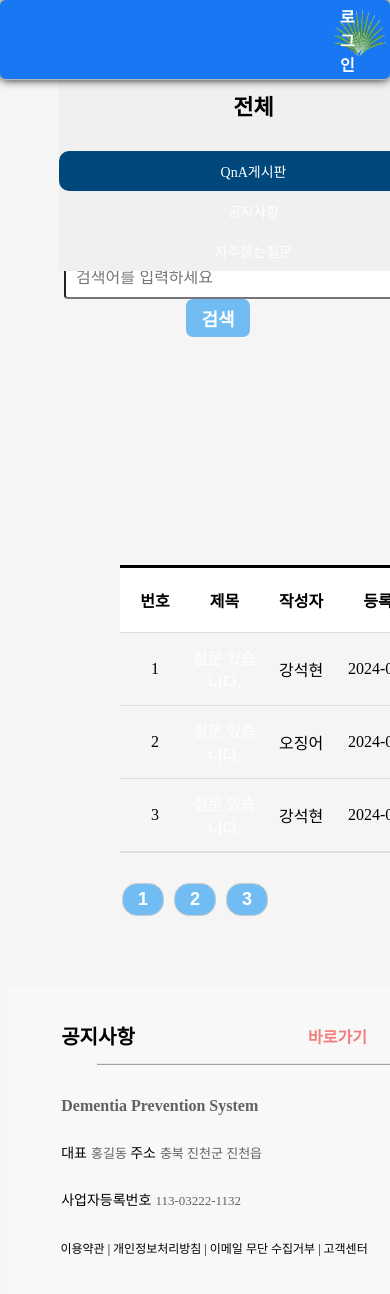
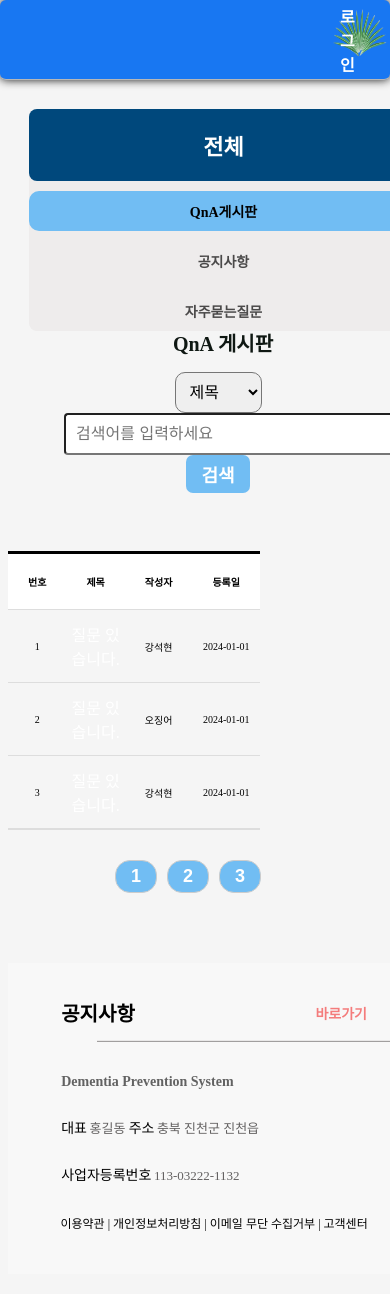
Before and after one commit to hshy1839/aginginplace-web, a React (Create React App) app: page /page2 in a window 390 px wide. Shown: the top 1294 px of the page. Built offline with nearby package versions, Linux system fonts and the light colour scheme.

Commit message:
반응형 css수정

```diff
--- a/package.json
+++ b/package.json
@@ -45,6 +45,7 @@
   "author": "",
   "license": "ISC",
   "devDependencies": {
+    "@babel/plugin-proposal-private-property-in-object": "^7.21.11",
     "nodemon": "^3.1.0"
   }
 }
--- a/src/component/Login.js
+++ b/src/component/Login.js
@@ -1,18 +1,45 @@
 import React, { useState } from 'react';
 import { Link } from 'react-router-dom';
 import '../css/Login.css';
+import axios from 'axios';
 
 const Login = () => {
   const [username, setUsername] = useState('');
   const [password, setPassword] = useState('');
-  const [saveId, setSaveId] = useState(false);
 
-  const handleSubmit = (e) => {
+  const handleSubmit = async (e) => {
     e.preventDefault();
-    console.log('Username:', username);
-    console.log('Password:', password);
-    console.log('Save ID:', saveId);
+
+
+    if (!username || !password) {
+      alert('아이디와 비밀번호를 입력하세요.');
+      return;
+    }
+
+    try {
+      const response = await axios.post('/api/login', {
+        username,
+        password
+      });
+
+      if (response.status === 200) {
+
+        const user = response.data;
+        if (user) {
+          window.location.href = '/main';
+        } else {
+          alert('아이디 또는 비밀번호를 확인하세요.');
+        }
+      } else {
+        alert('서버 오류가 발생했습니다.');
+      }
+    } catch (error) {
+      console.error('로그인 오류:', error);
+      alert('로그인 중 오류가 발생했습니다.');
+    }
   };
+
+
 
   return (
     <div className='login-container'>
@@ -28,15 +55,6 @@ const Login = () => {
                 </div>
                 <div className="form-group">
                   <input type="password" id="password" title="비밀번호" name="password" value={password} onChange={(e) => setPassword(e.target.value)} className="form-control flush" placeholder="비밀번호" />
-                </div>
-                <div className="form-group">
-                  <input type="checkbox" name="saveId" id="saveId" className="sr-only" checked={saveId} onChange={() => setSaveId(!saveId)} />
-                  <label htmlFor="saveId" className="custom-label custom-label-sm">
-                    <span className="check-primary">
-                      <i className="xi-check"></i>
-                      아이디 저장
-                    </span>
-                  </label>
                 </div>
                 <div className="find-group">
                   <Link to="/signup" className="text-primary">
--- a/src/component/Page4.js
+++ b/src/component/Page4.js
@@ -1,6 +1,7 @@
 import React, { useState } from 'react';
 import { Link } from 'react-router-dom';
 import '../css/Page2.css';
+import '../css/Page4.css';
 
 const QnAPage = () => {
   const [posts, setPosts] = useState([
@@ -41,7 +42,7 @@ const QnAPage = () => {
         </div>
       </div>
 
-      <div className="qna-content">
+      <div className="notice-table">
         <table>
           <thead>
             <tr>
--- a/src/component/Section1.js
+++ b/src/component/Section1.js
@@ -10,20 +10,17 @@ const Section1 = ({ handleNext }) => {
     const newAllAgreed = !allAgreed;
     setAllAgreed(newAllAgreed);
     setAgreement1(newAllAgreed);
-    setAgreement2(newAllAgreed);
   };
 
   const handleIndividualCheck = (agreement) => {
     if (agreement === 1) {
       setAgreement1(!agreement1);
-    } else if (agreement === 2) {
-      setAgreement2(!agreement2);
     }
-    setAllAgreed(agreement1 && agreement2);
+    setAllAgreed(agreement1);
   };
 
   const handleNextButton = () => {
-    if (agreement1 && agreement2) {
+    if (agreement1) {
       handleNext();
     } else {
       alert('동의가 필요합니다.');
--- a/src/css/Footer.css
+++ b/src/css/Footer.css
@@ -71,6 +71,7 @@
 @media only screen and (max-width: 480px) {
   .footer-container {
     padding: 15px;
+
   }
 
   .upper-section::before {
@@ -80,11 +81,13 @@
   .abcds {
     margin-left: 10%;
     margin-right: 10%;
+    font-size: 10px;
   }
+
 
   .babago {
     margin-right: 10%;
-    font-size: 16px;
+    font-size: 14px;
   }
 
   .footit {
@@ -92,11 +95,11 @@
   }
 
   .fooati {
-    font-size: 16px;
+    font-size: 14px;
   }
 
   .fontwhwjd {
-    font-size: 11px;
+    font-size: 14px;
   }
 }
 
--- a/src/css/Page2.css
+++ b/src/css/Page2.css
@@ -4,12 +4,13 @@
 
 }
 .qna-nav-ALL{
-  padding: 30px 20px;
+  padding: 20px 20px;
 
   font-weight: bold;
   font-size: 22px;
-  background-color: #f0f0f0;
-  color: rgb(0, 0, 0);
+  background-color: #00487c;
+  color: rgb(255, 255, 255);
+  border-radius: 8px;
 }
 .aaaaaa {
   color: #0f1813;
@@ -18,16 +19,23 @@
   font-size: 40px;
 }
 .qna-nav-item{
-  padding: 15px 20px;
+  padding: 15px 10px;
   border-radius: 10px;
+  margin-top: 10px;
+  color: rgb(74, 73, 73);
+  border-radius: 8px;
+  font-weight: bold;
+  font-size: 20px;
 }
 .qna-nav-item-Q{
+  margin-top: 10px;
   padding: 15px 20px;
   margin-right: 0px;
-  background-color: #00487c;
-  color: #fff;
+  background: #71bdf3;
+  color: #000000;
   border-radius: 10px;
-
+  font-weight: bold;
+  font-size: 20px;
 }
 .qna-nav-item-S,
 .qna-nav-item-A{
@@ -38,8 +46,8 @@
 
 }
 .qna-nav-item:hover {
-  background-color: #00487c;
-  color: #fff;
+  background: #71bdf3;
+  color: #000000;
 }
 
 
@@ -48,9 +56,10 @@
   position: absolute;
   display: flex;
   margin: 15% 0 0  15%;
+  border-radius: 8px;
 
-  width: 300px;
-  background-color: #f0f0f0;
+  width: 180px;
+  background-color: #eeecec;
 }
 .bottom{
   padding-bottom: 40px;
@@ -172,35 +181,41 @@
 .pagebtt button:hover {
   background-color: #686666;
 }
-/* 뷰포트 너비에 따라 네비게이션과 컨텐츠의 위치 조정 */
+
 @media only screen and (max-width: 768px) {
   .qna-navigation {
-    top: 0;
-    left: 0;
+    top: 50px;
+    left: -30px;
     width: 100%;
     text-align: center;
   }
-
+  .qna-options{
+    margin-top: 350px;
+  }
   .qna-header {
     margin-left: 0;
   }
 
   .qna-content {
-    margin-left: auto;
+    margin-left: 0px;
+    margin-top: -50px;
     margin-right: auto;
     width: 40%;
+
+  }
+  .pagebtt{
+    margin-left: 180px;
   }
 }
 
-/* 화면 너비가 좁아질 때 테이블의 폰트 사이즈 줄이기 */
 @media only screen and (max-width: 600px) {
   .qna-content th,
   .qna-content td {
-    font-size: 16px;
+    font-size: 10px;
   }
 }
 
-/* 화면 너비가 좁아질 때 네비게이션 아이템들을 더 작은 크기로 만들기 */
+
 @media only screen and (max-width: 500px) {
   .qna-nav-item,
   .qna-nav-item-Q,
@@ -209,4 +224,5 @@
     padding: 10px;
     font-size: 14px;
   }
+
 }
--- a/src/css/Page3.css
+++ b/src/css/Page3.css
@@ -59,3 +59,36 @@
     color: #fff;
     margin: 20px;
   }
+
+
+
+  @media only screen and (max-width: 600px) {
+
+    .aaaaaa{
+      font-size: 20px;
+      margin-bottom: 15px;
+    }
+    .qnaplus {
+
+      margin-left: 0px;
+      margin-top: 250px;
+      margin-right: auto;
+      width: 40%;
+    }
+
+    .form-group input,
+    .form-group1 textarea {
+      font-size: 14px;
+    }
+
+    .button-group {
+      flex-direction: column;
+      align-items: center;
+    }
+
+    .cancel-button,
+    .save-button {
+      width: 100%;
+      margin-bottom: -17px;
+    }
+  }
--- /dev/null
+++ b/src/css/Page4.css
@@ -0,0 +1,67 @@
+.notice-table{
+    margin: 120px auto 10px;
+    width: 50%;
+    margin-left: 580px;
+}
+
+.notice-table th {
+    font-weight: bold;
+    font-size: 1px;
+}
+
+.notice-table td {
+    font-size: 20px;
+}
+
+.notice-table table {
+    width: 100%;
+    border-collapse: collapse;
+  }
+  .notice-table th,
+  .notice-table td {
+  padding: 1px;
+  text-align: center;
+  border: none;
+}
+
+.notice-table th {
+  background-color: #ffffff;
+}
+
+
+.notice-table td {
+  border-top: 1px solid #ddd;
+}
+
+.notice-table tr:last-child td {
+  border-bottom: 2px solid #ddd;
+}
+
+.notice-table th{
+  border-top: 3px solid #000000;
+  font-size: 24px;
+  padding: 20px;
+}
+
+@media only screen and (max-width: 768px) {
+
+    .qna-options{
+      margin-top: 320px;
+    }
+    .qna-header {
+      margin-left: 0;
+    }
+    .notice-table {
+      margin-left: 0px;
+      margin-top: 35px;
+      margin-right: auto;
+      width: 40%;
+
+    }
+}
+@media only screen and (max-width: 600px) {
+  .notice-table th,
+  .notice-table td {
+    font-size: 10px;
+  }
+}
--- a/src/css/Page5.css
+++ b/src/css/Page5.css
@@ -2,7 +2,7 @@
     margin-bottom: 20px;
     width: 33%;
     padding-top: 10px;
-    margin-left: 800px;
+    margin-left: 45%;
 
   }
 
@@ -25,3 +25,19 @@
   .faq-answer.visible {
     display: block;
   }
+  @media only screen and (max-width: 600px) {
+
+    .faq-item{
+      font-size: 10px;
+      margin-left: 24%;
+      width: 270px;
+    }
+  }
+  @media only screen and (max-width: 300px) {
+
+    .faq-item{
+      font-size: 10px;
+      margin-left: 0%;
+      width: 270px;
+    }
+  }
```
Also changed, not shown: 1 other file (tests, documents, lock files or other folders).
